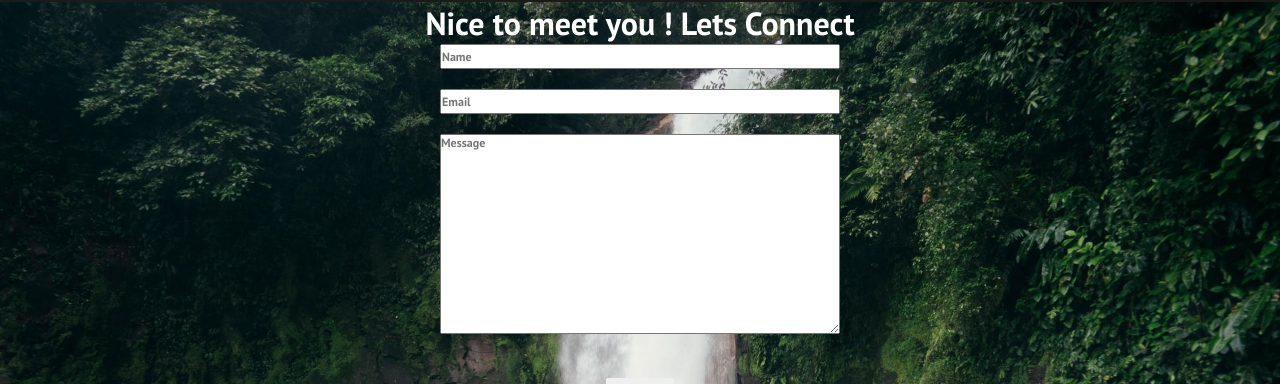
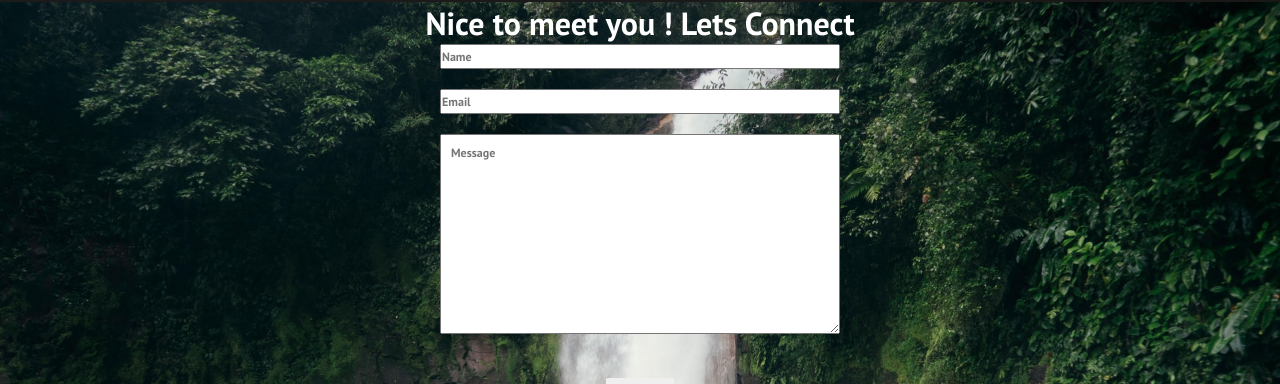
Before and after one commit to Zatom01/portfolio101, a React (Create React App) app: page /contact in a window 1280 px wide. Shown: the part 78-462 px from the top of the page. Built offline with nearby package versions, Linux system fonts and the light colour scheme.

Commit message:
added emailjs-dom

```diff
--- a/package.json
+++ b/package.json
@@ -35,5 +35,8 @@
       "last 1 firefox version",
       "last 1 safari version"
     ]
+  },
+  "devDependencies": {
+    "emailjs-com": "^2.6.4"
   }
 }
--- a/src/components/Contact.css
+++ b/src/components/Contact.css
@@ -19,9 +19,21 @@ h1 {
   font-size: 9pt;
 }
 
-#textboxidmsg {
+/* #textboxidmsg {
   height: 200px;
   width: 400px;
+  font-size: 9pt;
+  padding: 10px;
+  border-radius: 5px;
+  -webkit-border-radius: 5px;
+  -moz-border-radius: 5px;
+  border: none;
+} */
+
+#textboxidmsg {
+  width: 400px;
+  height: 200px;
+  padding: 10px;
   font-size: 9pt;
 }
 
--- a/src/components/Contact.js
+++ b/src/components/Contact.js
@@ -47,7 +47,7 @@ export class Contact extends Component {
                         <div>
                             <label htmlFor="message"></label>
                             {/* <input type="textarea" name="message" id="textboxidmsg" class="form-control" placeholder="Message" value={this.state.message} onChange={this.handleChange} /> */}
-                            <textarea id="textboxidmsg" placeholder="Message" value={this.state.message} onChange={this.handleChange}></textarea>
+                            <textarea id="textboxidmsg" value={this.state.message} onChange={this.handleChange} placeholder="Message" ></textarea>
                         </div><br />
 
                         <br />
```
Also changed, not shown: 2 other files (tests, documents, lock files or other folders).
